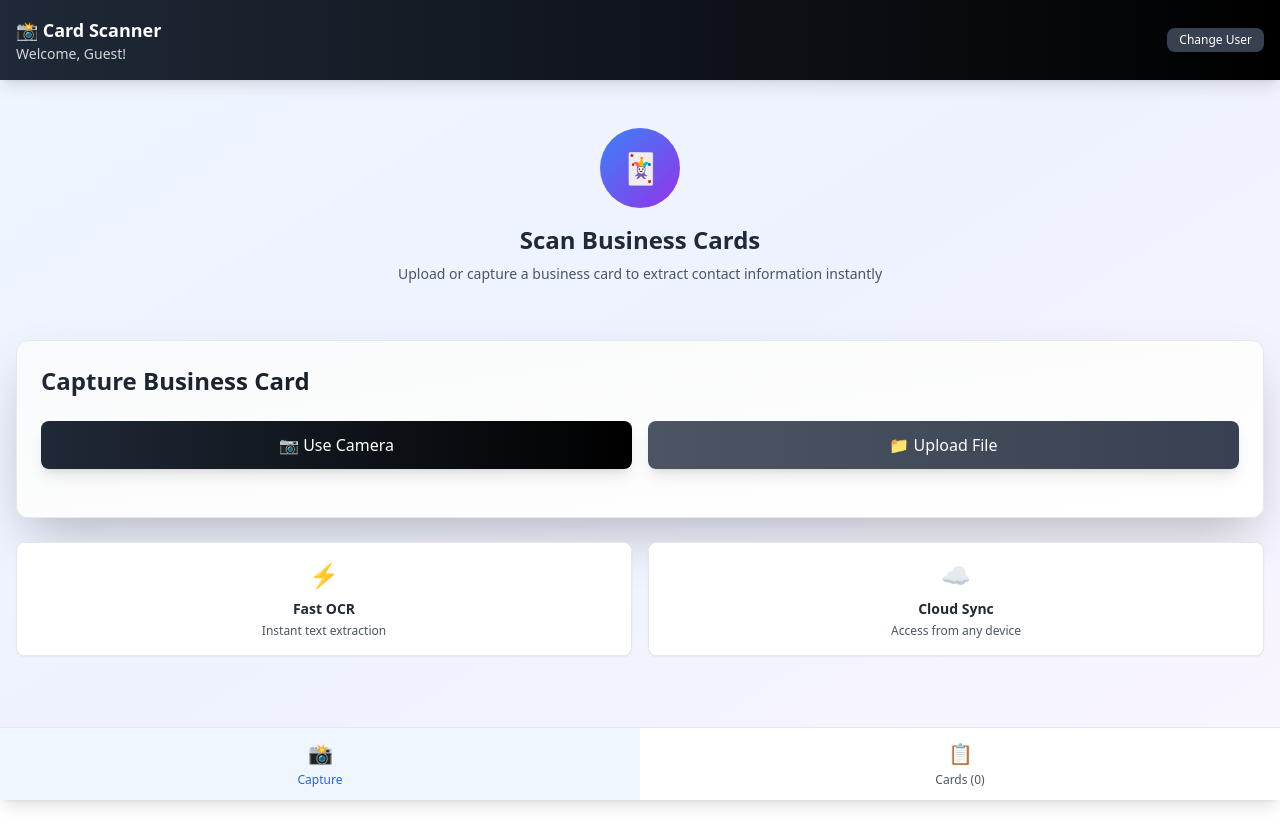
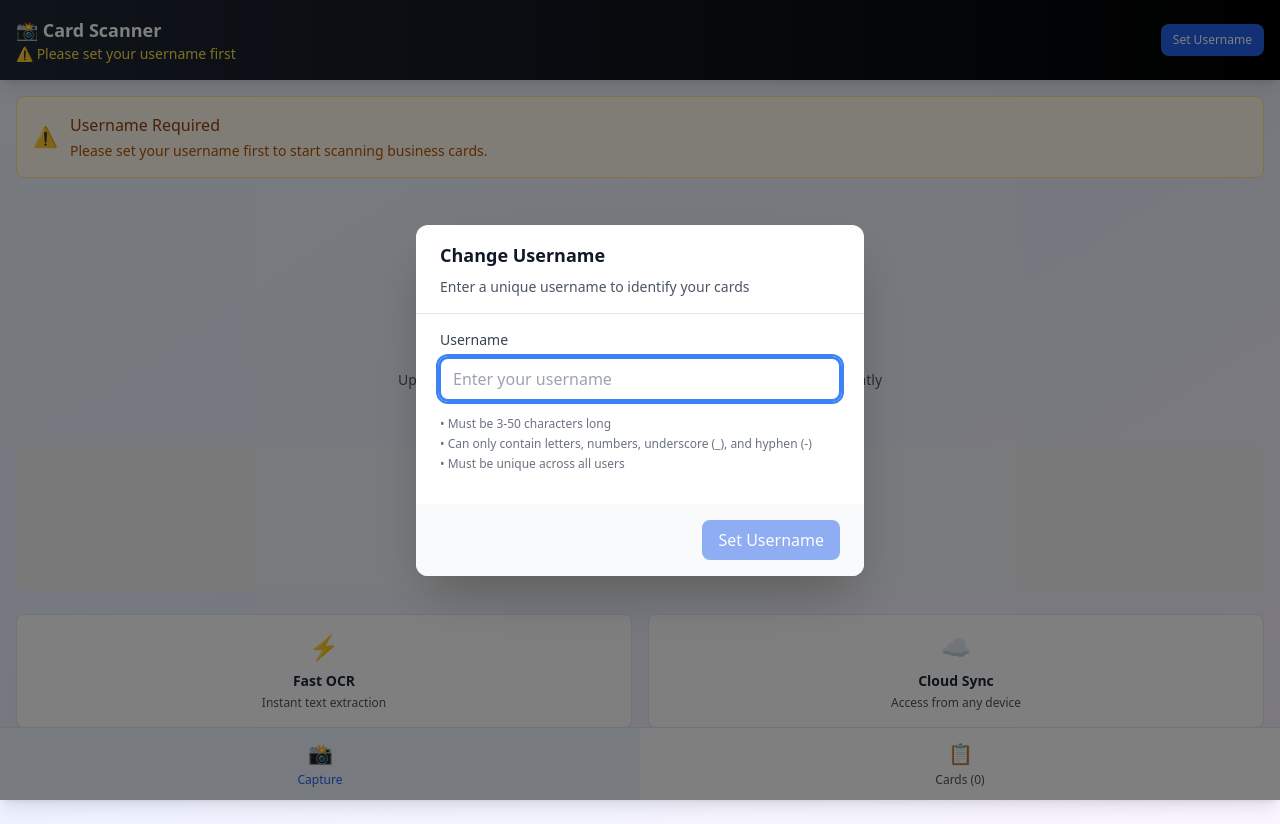
Before and after one commit to Sidreyas/Business-Card-Web-App, a React (Create React App) app: page / in a window 1280 px wide. Before the commit the page ends 800 px from the top, so only its background shows below. Built offline with nearby package versions, Linux system fonts and the light colour scheme; no server answers.

Commit message:
Implement strict username (one-time only)

```diff
--- a/src/App.js
+++ b/src/App.js
@@ -230,6 +230,8 @@ function App() {
       setUserName(savedUserName);
     } else {
       setUserName('Guest'); // Default to Guest
+      // Show username dialog for first-time users after a short delay
+      setTimeout(() => setShowUsernameDialog(true), 1000);
     }
   }, []);
 
@@ -430,14 +432,24 @@ function App() {
             <h1 className="text-lg font-bold">
               {activePage === 'capture' ? '📸 Card Scanner' : '📋 My Cards'}
             </h1>
+            {userName && userName !== 'Guest' ? (
               <p className="text-sm text-gray-300">Welcome, {userName}!</p>
+            ) : (
+              <p className="text-sm text-yellow-300">⚠️ Please set your username first</p>
+            )}
           </div>
+          {(!userName || userName === 'Guest') ? (
             <button
               onClick={() => setShowUsernameDialog(true)}
-            className="text-xs bg-gray-700 hover:bg-gray-600 px-3 py-1 rounded-lg transition-colors"
+              className="text-xs bg-blue-600 hover:bg-blue-500 px-3 py-2 rounded-lg transition-colors font-medium"
             >
-            Change User
+              Set Username
             </button>
+          ) : (
+            <div className="text-xs text-gray-400">
+              Username: {userName}
+            </div>
+          )}
         </div>
       </div>
 
@@ -454,7 +466,7 @@ function App() {
       {/* Main Content Area with padding for bottom nav */}
       <div className="pb-20">
         {activePage === 'capture' && (
-          <CapturePageContent onOcrResult={handleOcrResult} />
+          <CapturePageContent onOcrResult={handleOcrResult} userName={userName} />
         )}
 
         {activePage === 'entries' && (
@@ -516,9 +528,26 @@ function App() {
 }
 
 // Capture Page Component
-function CapturePageContent({ onOcrResult }) {
+function CapturePageContent({ onOcrResult, userName }) {
+  const isUsernameSet = userName && userName !== 'Guest';
+
   return (
     <div className="p-4 space-y-6">
+      {/* Username Warning */}
+      {!isUsernameSet && (
+        <div className="bg-amber-50 border border-amber-200 rounded-lg p-4">
+          <div className="flex items-center">
+            <span className="text-amber-500 mr-3 text-xl">⚠️</span>
+            <div>
+              <p className="text-amber-800 font-medium">Username Required</p>
+              <p className="text-amber-700 text-sm mt-1">
+                Please set your username first to start scanning business cards.
+              </p>
+            </div>
+          </div>
+        </div>
+      )}
+
       {/* Hero Section */}
       <div className="text-center py-8">
         <div className="w-20 h-20 mx-auto mb-4 bg-gradient-to-br from-blue-500 to-purple-600 rounded-full flex items-center justify-center">
@@ -532,8 +561,15 @@ function CapturePageContent({ onOcrResult }) {
         </p>
       </div>
 
-      {/* Upload Form */}
+      {/* Upload Form - only show if username is set */}
+      {isUsernameSet ? (
         <UploadForm onOcrResult={onOcrResult} />
+      ) : (
+        <div className="bg-gray-100 rounded-lg p-8 text-center">
+          <span className="text-4xl mb-4 block opacity-50">📱</span>
+          <p className="text-gray-500">Set your username to enable card scanning</p>
+        </div>
+      )}
 
       {/* Features */}
       <div className="grid grid-cols-2 gap-4 mt-8">
--- a/src/components/UsernameDialog.jsx
+++ b/src/components/UsernameDialog.jsx
@@ -58,6 +58,12 @@ function UsernameDialog({ isOpen, onClose, onSave, currentUsername }) {
   };
 
   const handleClose = () => {
+    // Don't allow closing if no username is set (first-time users)
+    if (!currentUsername || currentUsername === 'Guest') {
+      setError('Please set a username to continue using the app');
+      return;
+    }
+
     setNewUsername(currentUsername || '');
     setError('');
     setLoading(false);
@@ -79,8 +85,26 @@ function UsernameDialog({ isOpen, onClose, onSave, currentUsername }) {
     <div className="fixed inset-0 bg-black bg-opacity-50 flex items-center justify-center z-50 p-4">
       <div className="bg-white rounded-xl shadow-2xl max-w-md w-full mx-4 transform transition-all">
         <div className="px-6 py-4 border-b border-gray-200">
-          <h3 className="text-lg font-semibold text-gray-900">Change Username</h3>
-          <p className="text-sm text-gray-600 mt-1">Enter a unique username to identify your cards</p>
+          <h3 className="text-lg font-semibold text-gray-900">
+            {currentUsername ? 'Change Username' : 'Create Your Username'}
+          </h3>
+          <div className="mt-2">
+            {!currentUsername ? (
+              <div className="bg-amber-50 border border-amber-200 rounded-lg p-3">
+                <div className="flex items-start">
+                  <span className="text-amber-500 mr-2 text-lg">⚠️</span>
+                  <div>
+                    <p className="text-amber-800 font-medium text-sm">Choose carefully!</p>
+                    <p className="text-amber-700 text-xs mt-1">
+                      Username cannot be changed once set. Make it professional and memorable.
+                    </p>
+                  </div>
+                </div>
+              </div>
+            ) : (
+              <p className="text-sm text-gray-600">Enter a unique username to identify your cards</p>
+            )}
+          </div>
         </div>
 
         <div className="px-6 py-4">
@@ -120,6 +144,7 @@ function UsernameDialog({ isOpen, onClose, onSave, currentUsername }) {
         </div>
 
         <div className="px-6 py-4 bg-gray-50 rounded-b-xl flex justify-end space-x-3">
+          {currentUsername && currentUsername !== 'Guest' && (
             <button
               onClick={handleClose}
               disabled={loading}
@@ -127,6 +152,7 @@ function UsernameDialog({ isOpen, onClose, onSave, currentUsername }) {
             >
               Cancel
             </button>
+          )}
           <button
             onClick={handleSave}
             disabled={loading || !newUsername.trim()}
@@ -138,7 +164,7 @@ function UsernameDialog({ isOpen, onClose, onSave, currentUsername }) {
                 <path className="opacity-75" fill="currentColor" d="M4 12a8 8 0 018-8V0C5.373 0 0 5.373 0 12h4zm2 5.291A7.962 7.962 0 014 12H0c0 3.042 1.135 5.824 3 7.938l3-2.647z"></path>
               </svg>
             )}
-            {loading ? 'Saving...' : 'Save'}
+            {loading ? 'Setting...' : (!currentUsername || currentUsername === 'Guest' ? 'Set Username' : 'Save')}
           </button>
         </div>
       </div>
```
Lines whose indentation alone changed are shown as unchanged.
